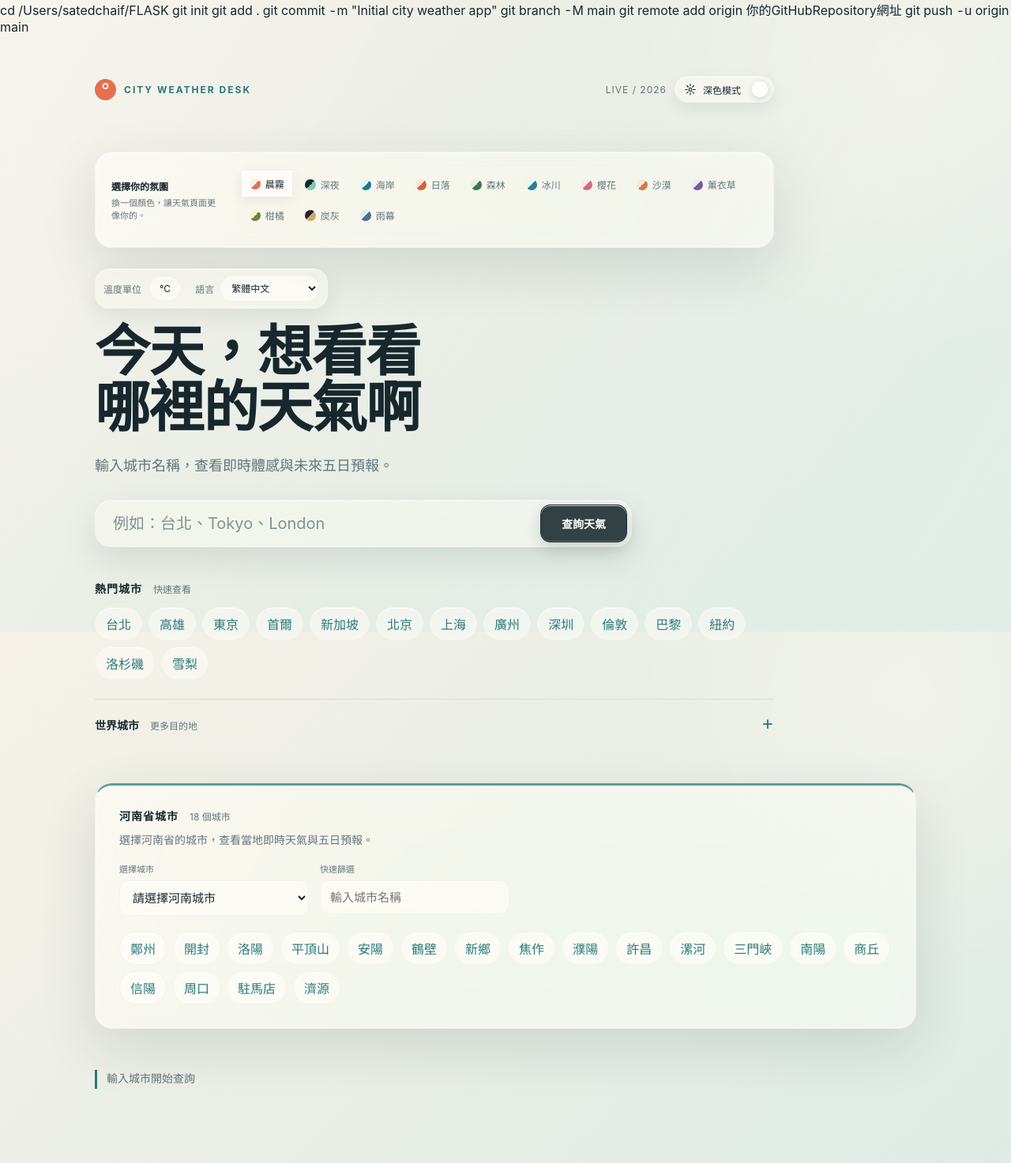
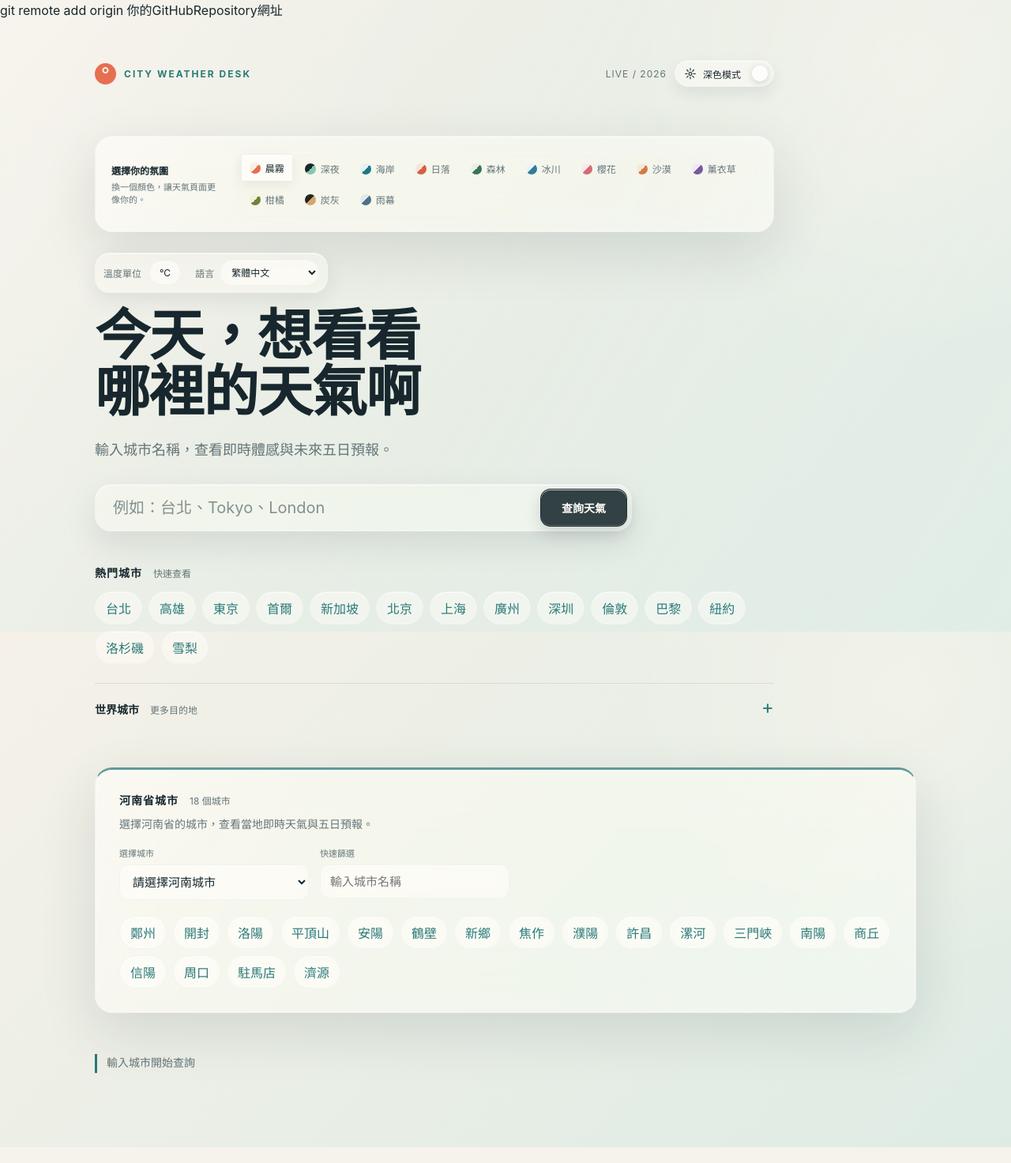
Before and after one commit to Standcrolando/city-weather-desk, a Flask app: page / in a window 1280 px wide. Shown: the whole page at 79% size. Run offline with Flask 3, Linux system fonts and the light colour scheme.

Commit message:
Remove accidental terminal text from page

```diff
--- a/templates/index.html
+++ b/templates/index.html
@@ -1,10 +1,5 @@
-cd /Users/satedchaif/FLASK
-git init
-git add .
-git commit -m "Initial city weather app"
-git branch -M main
 git remote add origin 你的GitHubRepository網址
-git push -u origin main<!doctype html>
+<!doctype html>
 <html lang="zh-Hant">
 <head>
   <meta charset="utf-8">
```
